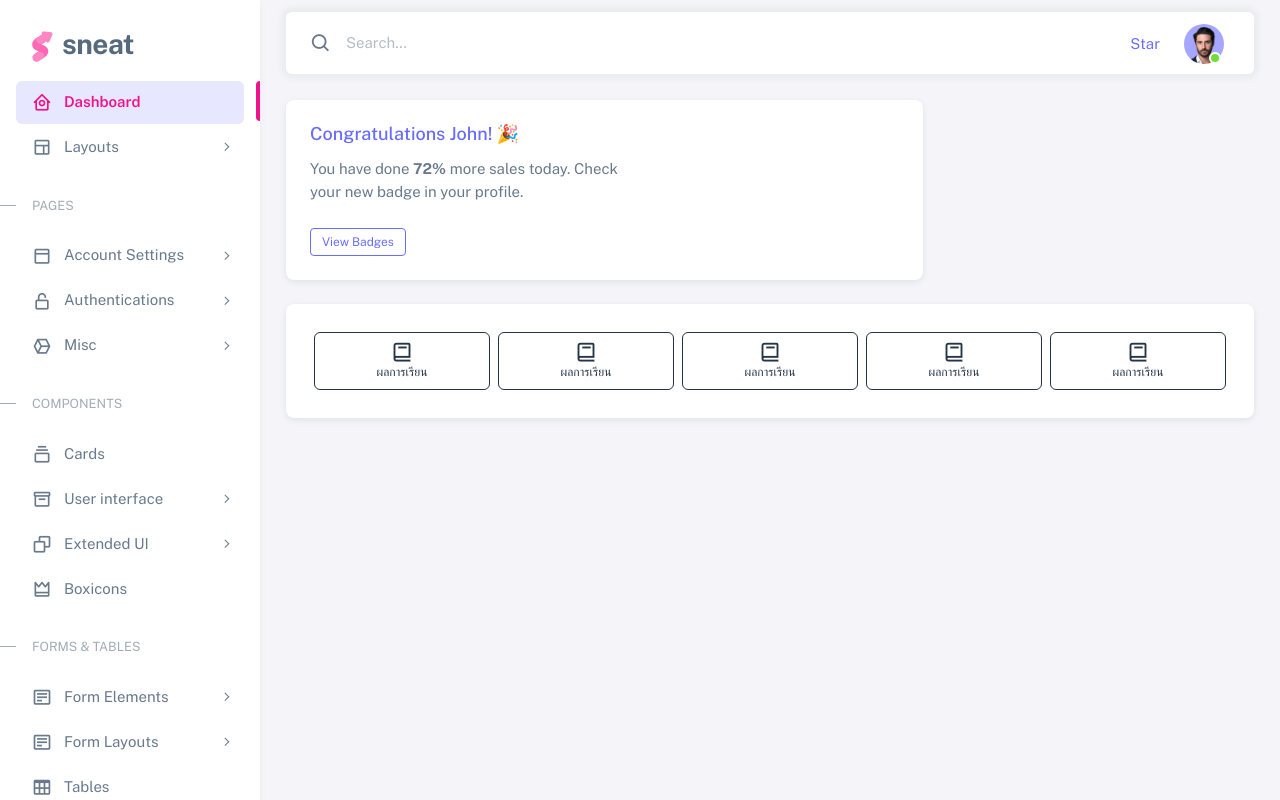
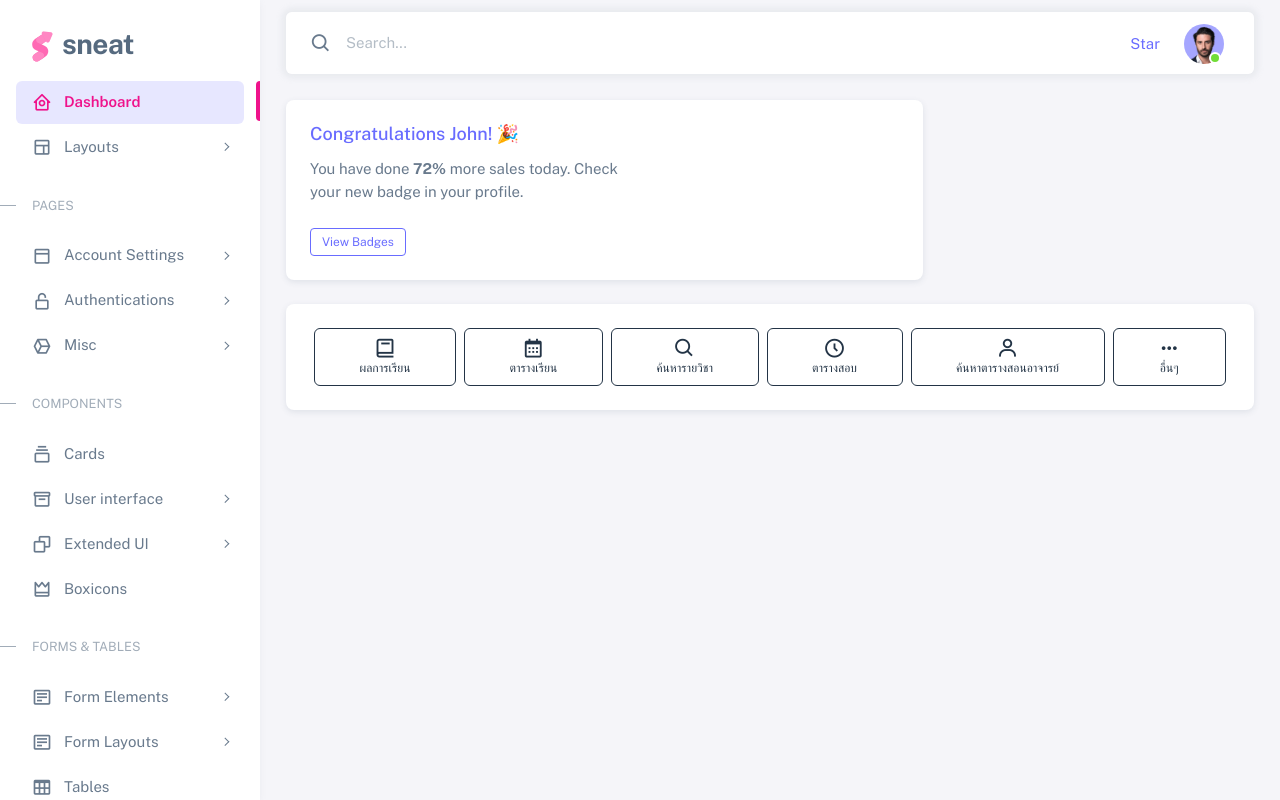
Before and after one commit to Fikei1151/mokhs, a Flask app: page / in a window 1280 px wide. Run offline with Flask 3, Linux system fonts and the light colour scheme; some libraries are stand-ins or nearby versions.

Commit message:
edit content

```diff
--- a/tempCodeRunnerFile.py
+++ /dev/null
@@ -1,3 +0,0 @@
-@app.route('/')
-def index():
-   return render_template('index.html')
--- a/templates/index.html
+++ b/templates/index.html
@@ -26,38 +26,42 @@
       </div>
     </div>
 
+
     <div class="col-12 mb-4">
       <div class="card">
         <div class="card-body">
           <div class="row">
-            <!-- สร้างปุ่มที่มี icon ในแต่ละปุ่ม -->
-            <div class="col d-flex justify-content-between flex-wrap">
-              <button class="btn btn-outline-dark flex-fill mx-1 my-1">
+            <div class="col d-flex justify-content-between">
+              <button class="btn btn-outline-dark flex-grow-1 mx-1">
                 <i class="bx bx-book" style="font-size: 1.5em;"></i>
-                <span style="display: block; font-size: 0.8em;">ผลการเรียน</span>
+                <div style="font-size: 0.8em;">ผลการเรียน</div>
               </button>
-              <button class="btn btn-outline-dark flex-fill mx-1 my-1">
-                <i class="bx bx-book" style="font-size: 1.5em;"></i>
-                <span style="display: block; font-size: 0.8em;">ผลการเรียน</span>
+              <button class="btn btn-outline-dark flex-grow-1 mx-1">
+                <i class="bx bx-calendar" style="font-size: 1.5em;"></i>
+                <div style="font-size: 0.8em;">ตารางเรียน</div>
               </button>
-              <button class="btn btn-outline-dark flex-fill mx-1 my-1">
-                <i class="bx bx-book" style="font-size: 1.5em;"></i>
-                <span style="display: block; font-size: 0.8em;">ผลการเรียน</span>
+              <button class="btn btn-outline-dark flex-grow-1 mx-1">
+                <i class="bx bx-search" style="font-size: 1.5em;"></i>
+                <div style="font-size: 0.8em;">ค้นหารายวิชา</div>
               </button>
-              <button class="btn btn-outline-dark flex-fill mx-1 my-1">
-                <i class="bx bx-book" style="font-size: 1.5em;"></i>
-                <span style="display: block; font-size: 0.8em;">ผลการเรียน</span>
+              <button class="btn btn-outline-dark flex-grow-1 mx-1">
+                <i class="bx bx-time-five" style="font-size: 1.5em;"></i>
+                <div style="font-size: 0.8em;">ตารางสอบ</div>
               </button>
-              <button class="btn btn-outline-dark flex-fill mx-1 my-1">
-                <i class="bx bx-book" style="font-size: 1.5em;"></i>
-                <span style="display: block; font-size: 0.8em;">ผลการเรียน</span>
+              <button class="btn btn-outline-dark flex-grow-1 mx-1">
+                <i class="bx bx-user" style="font-size: 1.5em;"></i>
+                <div style="font-size: 0.8em;">ค้นหาตารางสอนอาจารย์</div>
               </button>
-              <!-- ทำซ้ำสำหรับปุ่มที่เหลือโดยปรับเปลี่ยน icon และข้อความตามที่คุณต้องการ -->
+              <button class="btn btn-outline-dark flex-grow-1 mx-1">
+                <i class="bx bx-dots-horizontal-rounded" style="font-size: 1.5em;"></i>
+                <div style="font-size: 0.8em;">อื่นๆ</div>
+              </button>
             </div>
           </div>
         </div>
       </div>
     </div>
+
 
 
 
```
